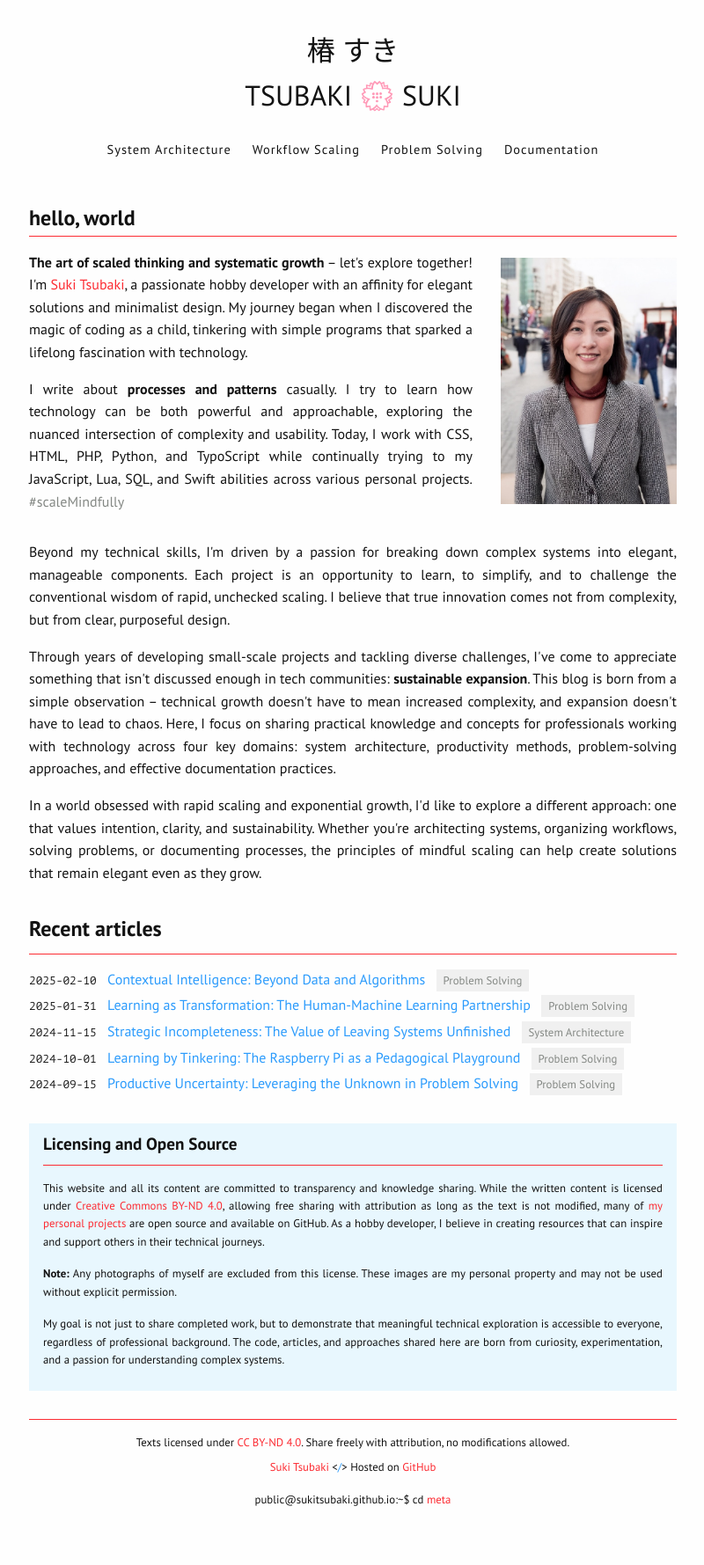
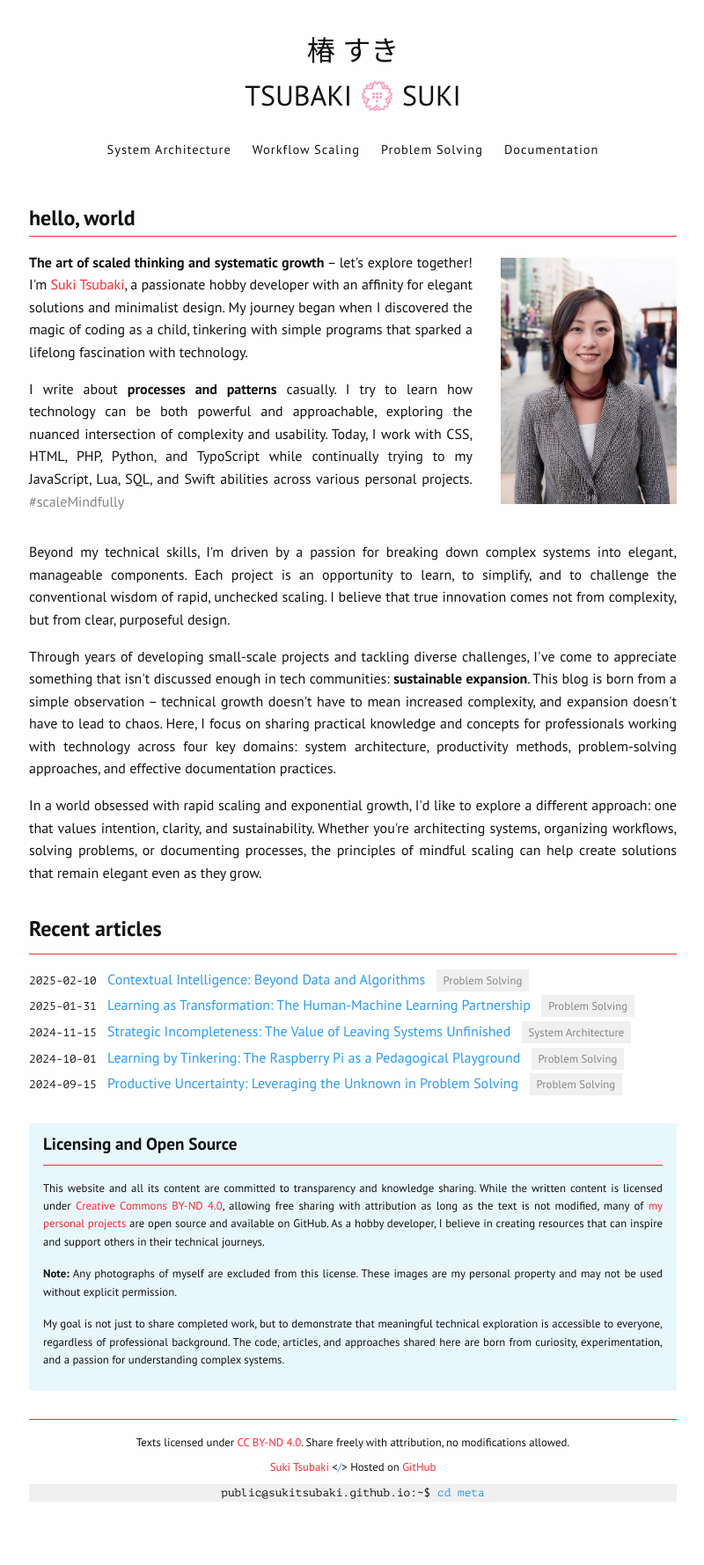
Before and after one commit to sukitsubaki/sukitsubaki.github.io, a Jekyll site: the page built from index.html, in a window 1280 px wide. Shown: the whole page at 88% size, without its empty margins (239-1039 px from the left). Built offline with Jekyll 4.4.1, drawn with Linux system fonts in a browser that asks for light colours.

Commit message:
change site-meta__link

```diff
--- a/_layouts/default.html
+++ b/_layouts/default.html
@@ -58,8 +58,8 @@
         <div class="site-footer__links">
             <a href="https://github.com/sukitsubaki" target="_blank" class="site-footer__link">{{ site.author }}</a> &lt;<span style="color:var(--color-secondary);">/</span>&gt; Hosted on <a href="https://github.com/sukitsubaki/sukitsubaki.github.io" target="_blank" class="site-footer__link">GitHub</a>
         </div>
-        <p class="site-footer__meta">
-             <span stsyle="color:var(--color-light-gray);">public@sukitsubaki.github.io:~$</span> <span style="color:var(--secondary);">cd</span> <a href="/meta/" class="site-footer-meta__link">meta</a>
+        <p class="site-meta">
+             <span stsyle="color:var(--color-light-gray);">public@sukitsubaki.github.io:~$</span> <a href="/meta/" class="site-meta__link">cd meta</a>
         </p>
     </footer>
 </body>
```
